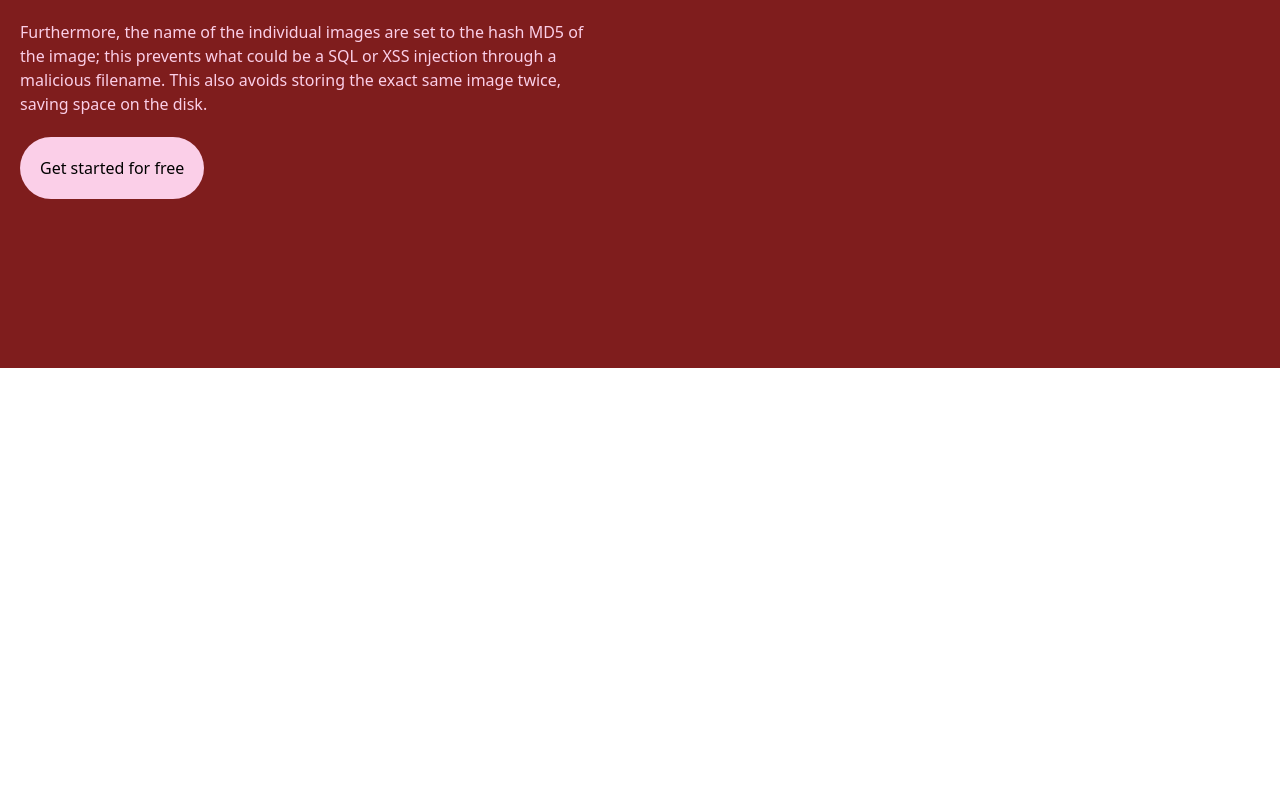
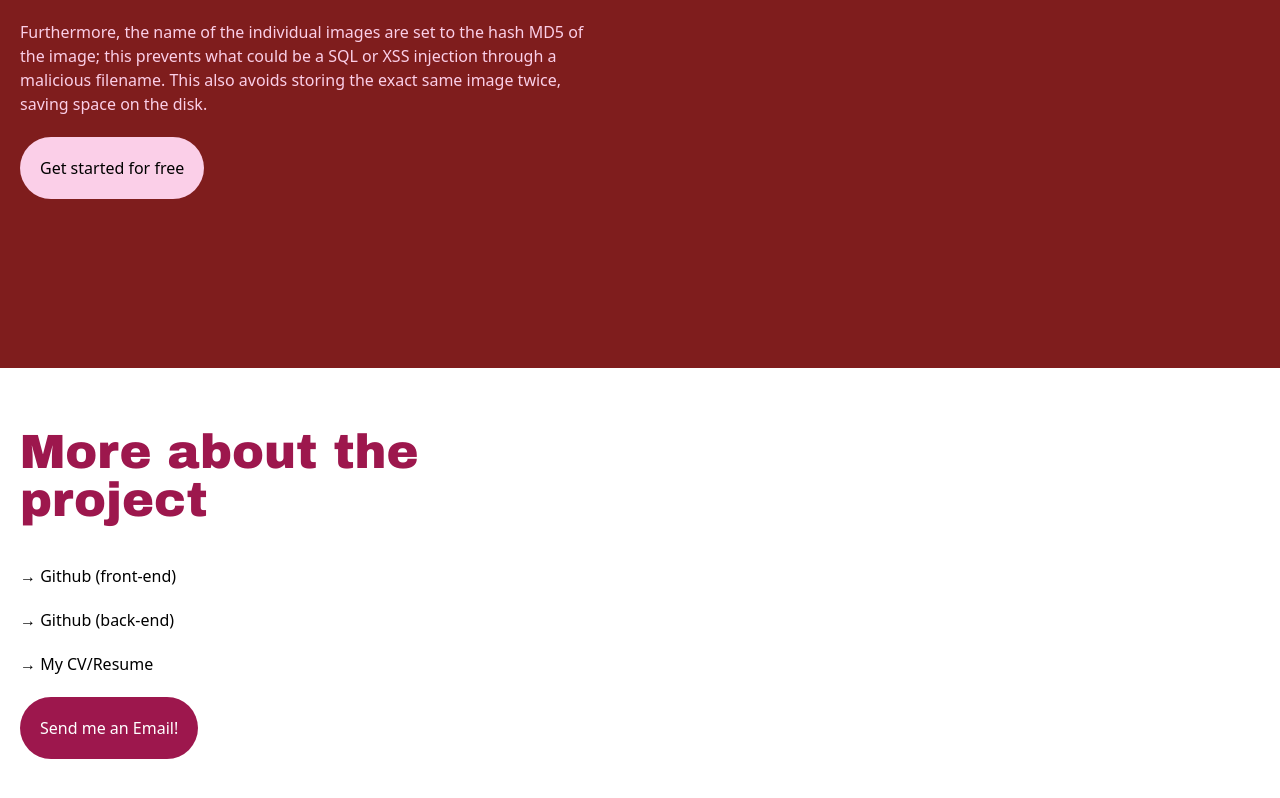
Before and after one commit to NathanGuilhot/linkhub_front, a React (Vite) app: page / in a window 1280 px wide. Shown: the part 3704-4502 px from the top of the page. Before the commit the page ends 4072 px from the top, so only its background shows below. Built offline with nearby package versions, Linux system fonts and the light colour scheme; the HTML template or start-up script is replaced by a standard one.

Commit message:
Add about links on Landing Page

```diff
--- a/src/App.css
+++ b/src/App.css
@@ -970,6 +970,11 @@ video {
   background-color: rgb(228 228 231 / var(--tw-bg-opacity));
 }
 
+.bg-pink-800 {
+  --tw-bg-opacity: 1;
+  background-color: rgb(157 23 77 / var(--tw-bg-opacity));
+}
+
 .p-1 {
   padding: 0.25rem;
 }
@@ -1086,6 +1091,11 @@ video {
   color: rgb(251 207 232 / var(--tw-text-opacity));
 }
 
+.text-pink-700 {
+  --tw-text-opacity: 1;
+  color: rgb(190 24 93 / var(--tw-text-opacity));
+}
+
 .text-purple-200 {
   --tw-text-opacity: 1;
   color: rgb(233 213 255 / var(--tw-text-opacity));
@@ -1114,6 +1124,11 @@ video {
 .text-yellow-200 {
   --tw-text-opacity: 1;
   color: rgb(254 240 138 / var(--tw-text-opacity));
+}
+
+.text-pink-800 {
+  --tw-text-opacity: 1;
+  color: rgb(157 23 77 / var(--tw-text-opacity));
 }
 
 .opacity-50 {
@@ -1203,6 +1218,11 @@ video {
   background-color: rgb(212 212 216 / var(--tw-bg-opacity));
 }
 
+.hover\:bg-pink-700:hover {
+  --tw-bg-opacity: 1;
+  background-color: rgb(190 24 93 / var(--tw-bg-opacity));
+}
+
 .hover\:underline:hover {
   text-decoration-line: underline;
 }
--- a/src/LandingPage.tsx
+++ b/src/LandingPage.tsx
@@ -46,6 +46,13 @@ function LandingPageBody(props: { setMenuOpen: (_v: boolean) => void; }) {
       <p className="max-w-xl mt-5 mb-10 text-pink-200">Furthermore, the name of the individual images are set to the hash MD5 of the image; this prevents what could be a SQL or XSS injection through a malicious filename. This also avoids storing the exact same image twice, saving space on the disk.</p>
       <Link className="bg-pink-200 p-5 mt-20 rounded-full text-black cursor-pointer select-none" to={"/register"}>Get started for free</Link>
     </div>
+    <div className="p-5 bg-white w-full">
+      <h1 className="max-w-xl text-5xl text-pink-800 font-bold mt-10 mb-10 main_font">More about the project</h1>
+      <p className="max-w-xl mt-5 hover:underline"><a target="_blank" href="https://github.com/NightenDushi/linkhub_front">→ Github (front-end)</a></p>
+      <p className="max-w-xl mt-5 hover:underline"><a target="_blank" href="https://github.com/NightenDushi/linkhub_back">→ Github (back-end)</a></p>
+      <p className="max-w-xl mt-5 hover:underline mb-10"><a target="_blank" href="/cv/CV - GUILHOT Nathan Full-Stack Developer.pdf">→ My CV/Resume</a></p>
+      <p className="mt-10 mb-10"><a target="_blank" className="bg-pink-800 hover:bg-pink-700 text-white p-5 rounded-full text-black cursor-pointer select-none" href="mailto:nathan.guilhot@gmx.fr">Send me an Email!</a></p>
+    </div>
   </div>);
 }
 
```
Also changed, not shown: 1 other file (tests, documents, lock files or other folders).
